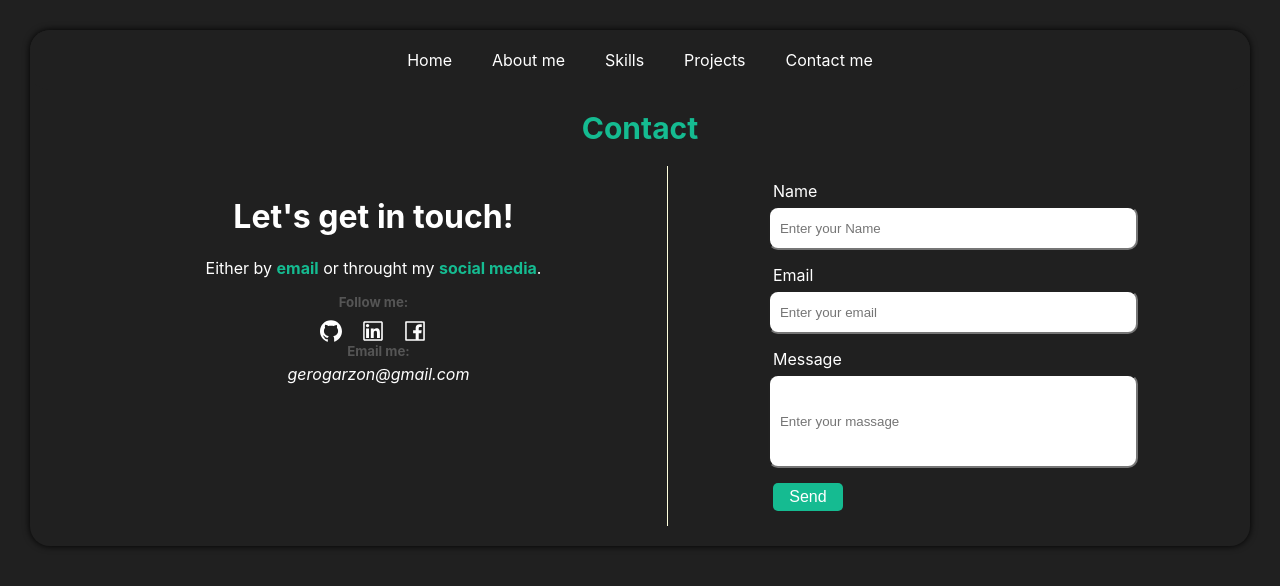
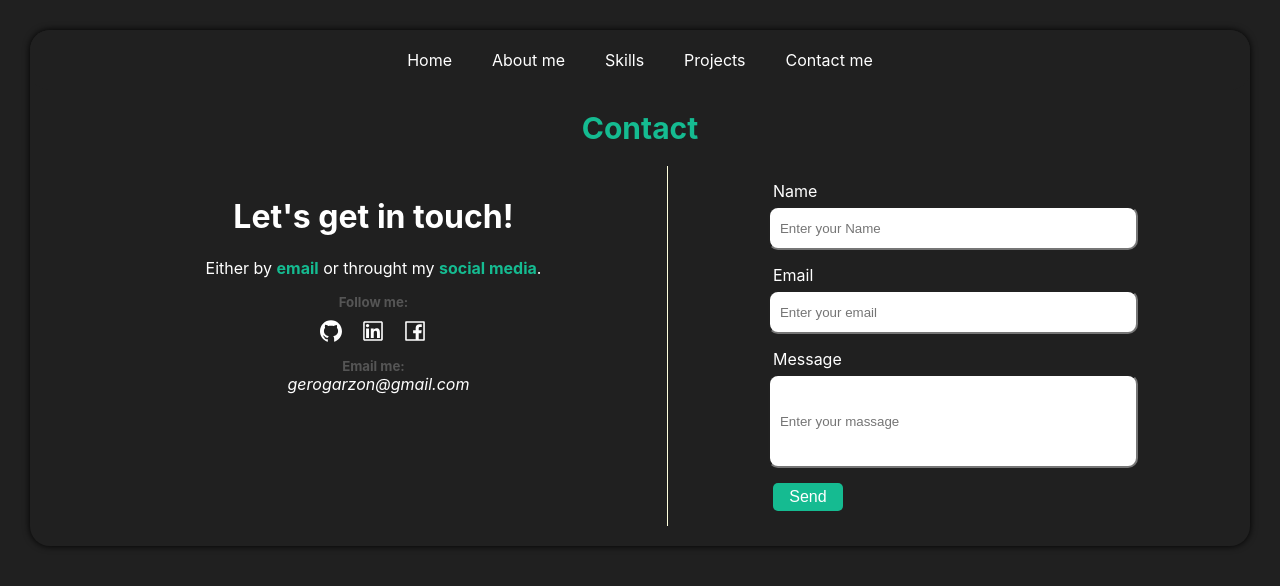
Before and after one commit to gerogarzon/Porfolio, a React (Create React App) app: page /contactme in a window 1280 px wide. Shown: the top 586 px of the page. Built offline with nearby package versions, Linux system fonts and the light colour scheme.

Commit message:
readay for deploy

```diff
--- a/src/components/ContactMe/ContactMe.jsx
+++ b/src/components/ContactMe/ContactMe.jsx
@@ -99,7 +99,7 @@ const ContactMe = () => {
               style={{
                 color: "#555",
                 margin: "0px",
-                padding: "0px 0px 5px 10px",
+                padding: "15px 0px 0px 0px",
               }}
             >
               Email me:
```
